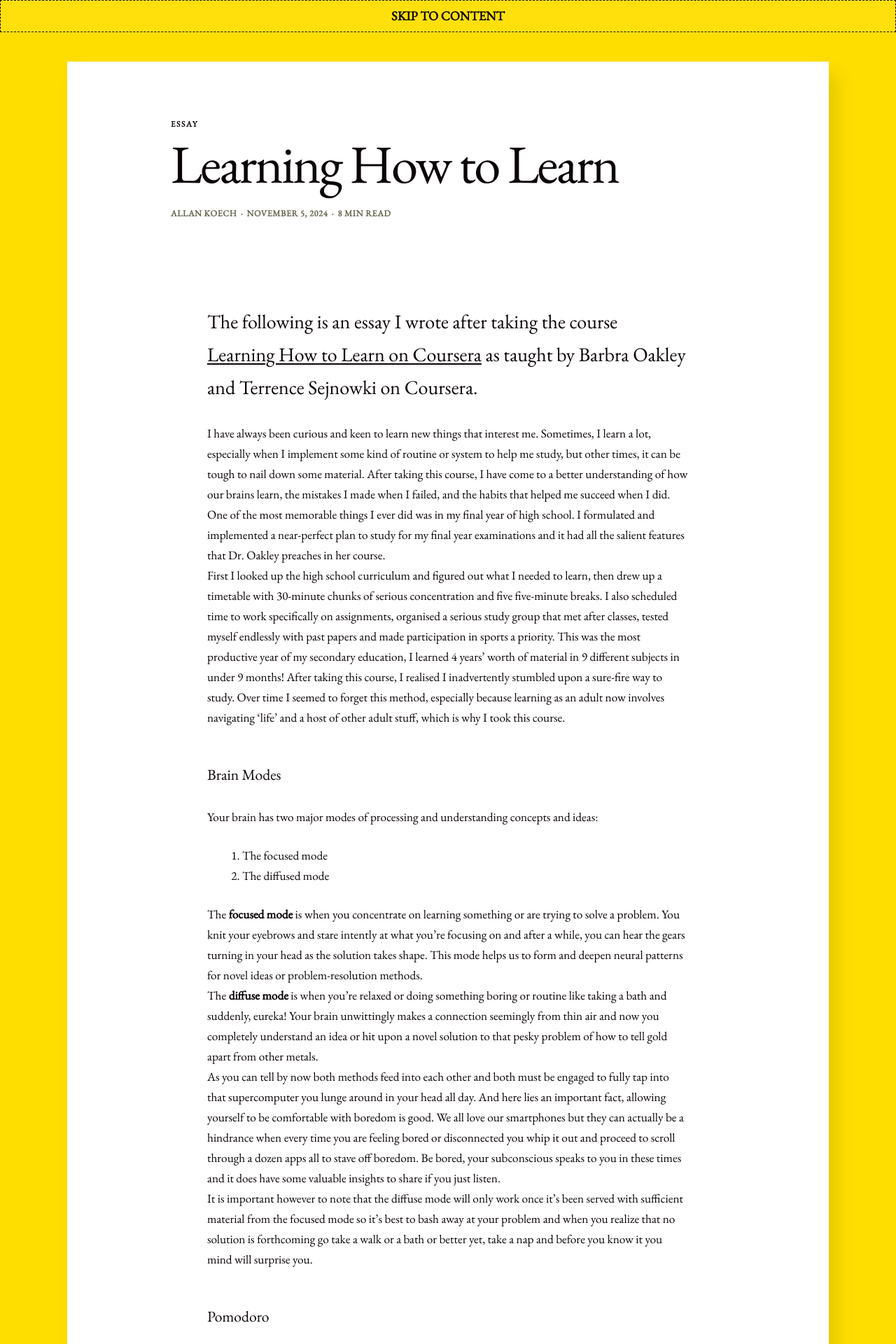
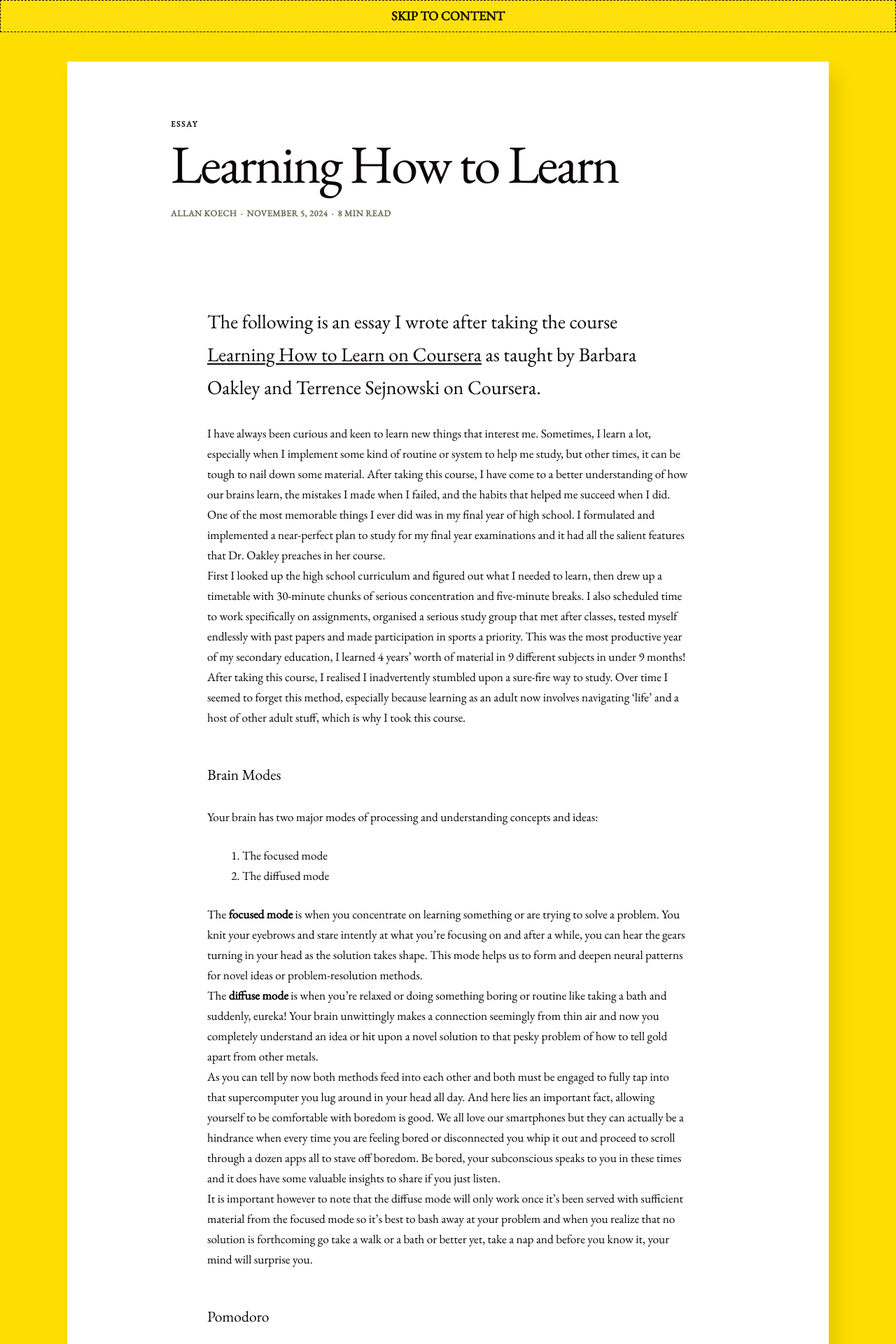
Before and after one commit to atonui/jekyll-blog, a Jekyll site: the page built from _posts/2024-11-05-learning.markdown, in a window 1280 px wide. Shown: the top 1920 px of the page at 70% size. Built offline with Jekyll 4.4.1, drawn with Linux system fonts in a browser that asks for light colours; some of the changed text lies outside the part shown.

Commit message:
Editorial cleanup: 2024-11-05-learning.markdown

```diff
--- a/_posts/2024-11-05-learning.markdown
+++ b/_posts/2024-11-05-learning.markdown
@@ -1,15 +1,15 @@
 ---
 title:  "Learning How to Learn"
 date:   2024-11-05 10:53:37 +0300
-categories: learning self-improvememt
+categories: learning self-improvement
 ---
-The following is an essay I wrote after taking the course [Learning How to Learn on Coursera][mooc-course] as taught by Barbra Oakley and Terrence Sejnowki on Coursera.
+The following is an essay I wrote after taking the course [Learning How to Learn on Coursera][mooc-course] as taught by Barbara Oakley and Terrence Sejnowski on Coursera.
 -----------------------------------------------------------------------------------------------
 I have always been curious and keen to learn new things that interest me. Sometimes, I learn a lot, especially when I implement some kind of routine or system to help me study, but other times, it can be tough to nail down some material. After taking this course, I have come to a better understanding of how our brains learn, the mistakes I made when I failed, and the habits that helped me succeed when I did.
 
 One of the most memorable things I ever did was in my final year of high school. I formulated and implemented a near-perfect plan to study for my final year examinations and it had all the salient features that Dr. Oakley preaches in her course.
 
-First I looked up the high school curriculum and figured out what I needed to learn, then drew up a timetable with 30-minute chunks of serious concentration and five five-minute breaks. I also scheduled time to work specifically on assignments, organised a serious study group that met after classes, tested myself endlessly with past papers and made participation in sports a priority. This was the most productive year of my secondary education, I learned 4 years' worth of material in 9 different subjects in under 9 months! After taking this course, I realised I inadvertently stumbled upon a sure-fire way to study. Over time I seemed to forget this method, especially because learning as an adult now involves navigating ‘life’ and a host of other adult stuff, which is why I took this course.
+First I looked up the high school curriculum and figured out what I needed to learn, then drew up a timetable with 30-minute chunks of serious concentration and five-minute breaks. I also scheduled time to work specifically on assignments, organised a serious study group that met after classes, tested myself endlessly with past papers and made participation in sports a priority. This was the most productive year of my secondary education, I learned 4 years' worth of material in 9 different subjects in under 9 months! After taking this course, I realised I inadvertently stumbled upon a sure-fire way to study. Over time I seemed to forget this method, especially because learning as an adult now involves navigating ‘life’ and a host of other adult stuff, which is why I took this course.
 
 ### Brain Modes
 Your brain has two major modes of processing and understanding concepts and ideas:
@@ -20,12 +20,12 @@ The **focused mode** is when you concentrate on learning something or are trying
 
 The **diffuse mode** is when you’re relaxed or doing something boring or routine like taking a bath and suddenly, eureka! Your brain unwittingly makes a connection seemingly from thin air and now you completely understand an idea or hit upon a novel solution to that pesky problem of how to tell gold apart from other metals.
 
-As you can tell by now both methods feed into each other and both must be engaged to fully tap into that supercomputer you lunge around in your head all day. And here lies an important fact, allowing yourself to be comfortable with boredom is good. We all love our smartphones but they can actually be a hindrance when every time you are feeling bored or disconnected you whip it out and proceed to scroll through a dozen apps all to stave off boredom. Be bored, your subconscious speaks to you in these times and it does have some valuable insights to share if you just listen.
+As you can tell by now both methods feed into each other and both must be engaged to fully tap into that supercomputer you lug around in your head all day. And here lies an important fact, allowing yourself to be comfortable with boredom is good. We all love our smartphones but they can actually be a hindrance when every time you are feeling bored or disconnected you whip it out and proceed to scroll through a dozen apps all to stave off boredom. Be bored, your subconscious speaks to you in these times and it does have some valuable insights to share if you just listen.
 
-It is important however to note that the diffuse mode will only work once it’s been served with sufficient material from the focused mode so it’s best to bash away at your problem and when you realize that no solution is forthcoming go take a walk or a bath or better yet, take a nap and before you know it you mind will surprise you.
+It is important however to note that the diffuse mode will only work once it’s been served with sufficient material from the focused mode so it’s best to bash away at your problem and when you realize that no solution is forthcoming go take a walk or a bath or better yet, take a nap and before you know it, your mind will surprise you.
 
 ### Pomodoro
-This technique helps one to build a habit of focus and helps thwart procrastination by making one focus on the journey rather than the destination. It simply means that you eliminate all distractions for 25 minutes and concentrate on what you want to learn then take a five-minute break then repeat. After about 4 Pomodoro sessions you can take a longer 25-minute break before getting back to the material. Elite pomodorians can do several hours of focus without much effort and this is the holy grail of productivity since it will put you in a state of deep work (Carl Newport, Deep Work) where you are immersed in the material for several hours and your output is phenomenal. If you learn nothing else from this course, learn this, it will vastly improve your studies and work life. You can buy an actual Pomodoro or like everything these days, there's an app for that.
+This technique helps one to build a habit of focus and helps thwart procrastination by making one focus on the journey rather than the destination. It simply means that you eliminate all distractions for 25 minutes and concentrate on what you want to learn then take a five-minute break then repeat. After about 4 Pomodoro sessions you can take a longer 25-minute break before getting back to the material. Elite pomodorians can do several hours of focus without much effort and this is the holy grail of productivity since it will put you in a state of deep work (Cal Newport, *Deep Work*) where you are immersed in the material for several hours and your output is phenomenal. If you learn nothing else from this course, learn this, it will vastly improve your studies and work life. You can buy an actual Pomodoro or like everything these days, there's an app for that.
 
 ### Chunking
 Remember learning how to ride a bike? You had to remember to pedal, lean to one side while cornering, balance while pedalling, watch out for traffic and listen to the ‘helpful’ advice shouted by your friends. It was horrible; your senses were overloaded with all this information and more often than not you went back home with scraped knees and a wounded pride. But after a while, you got the hang of pedalling and before long you were whizzing down the street without thinking. This is because you learn all the basic moves you need to ride a bike by training your mind to form solid neural patterns that work in concert. This is a chunk. A solid compact, neural pathway of an idea or movement that you have locked down and you don’t have to think about retrieving it, your brain just knows what to do. Developing mastery in a specific field or topic means creating as many chunks on it as possible and what's more, once you have the basic chunks down you can combine them with other chunks even from different fields and come up with novel ideas or concepts i.e. chunking enhances creativity.
```
Also changed, not shown: other parts of _posts/2024-11-05-learning.markdown (+3 -3 lines).
